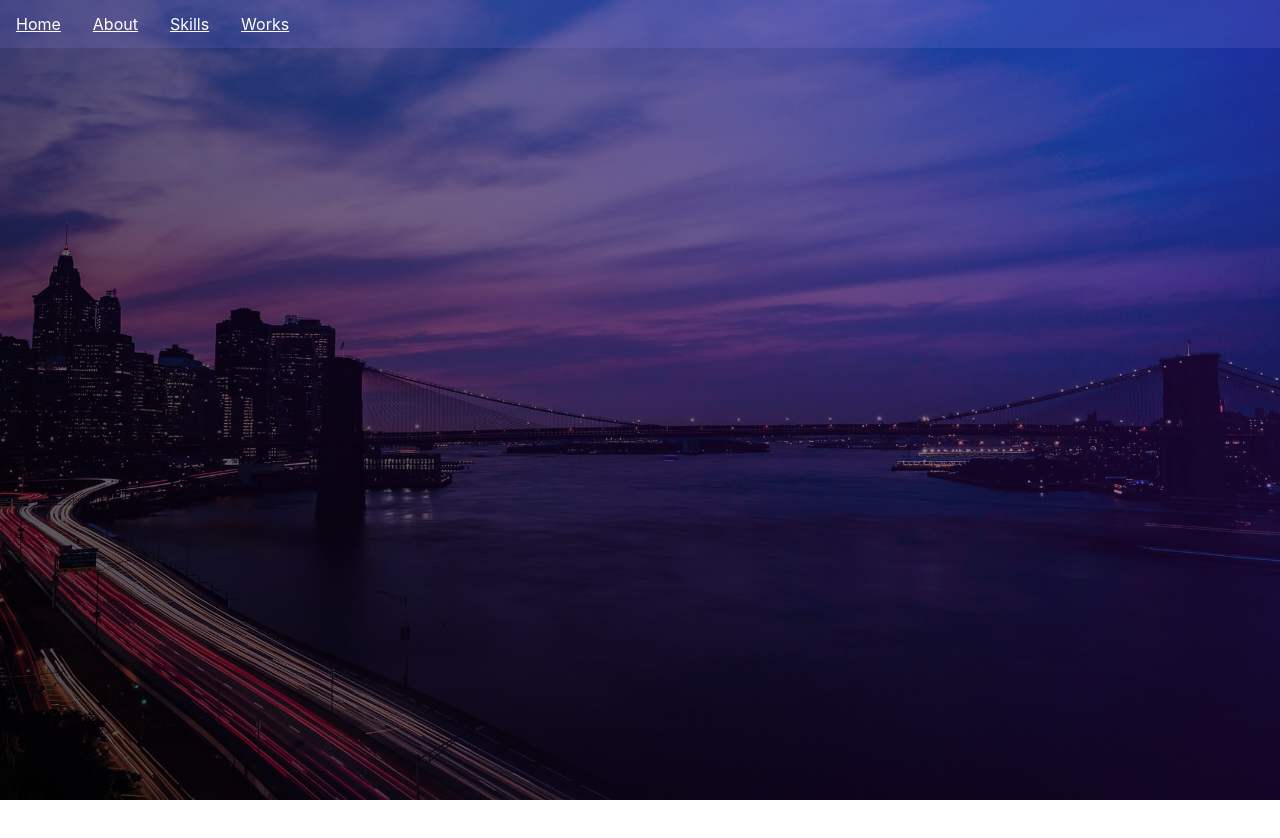
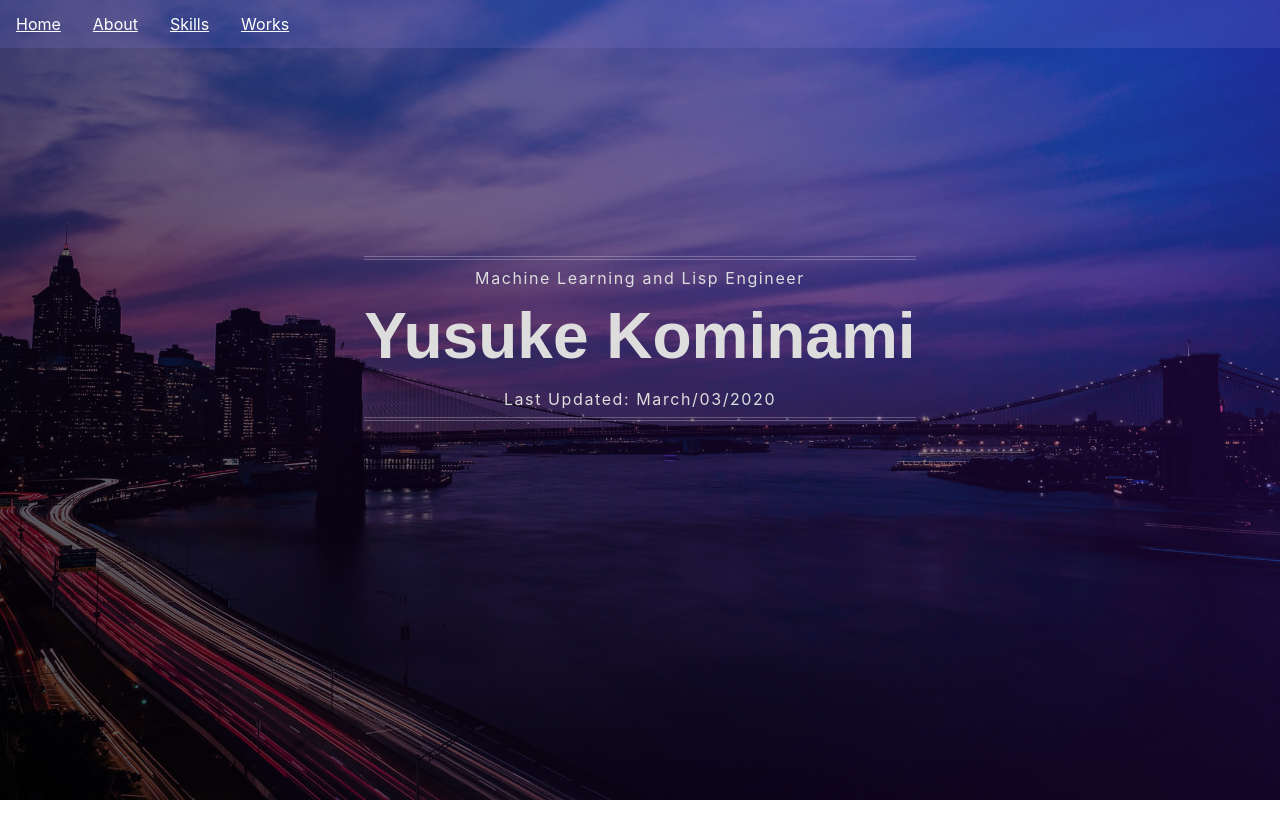
Before and after one commit to komi1230/portfolio, a React (Create React App) app: page / in a window 1280 px wide. Shown: the top 838 px of the page. Built offline with nearby package versions, Linux system fonts and the light colour scheme.

Commit message:
added top title

```diff
--- a/src/components/Top.js
+++ b/src/components/Top.js
@@ -2,6 +2,7 @@ import React, { useEffect, useState } from 'react'
 import "../index.css"
 
 
+const NavBar = () => {
   const scrollTop = () => {
     return Math.max(
       window.pageYOffset,
@@ -10,16 +11,15 @@ const scrollTop = () => {
     );
   };
 
-export const NavBar = () => {
   const [colorGradient, setColorGradient] = useState(0);
 
   const onScroll = () => {
     const position = scrollTop();
-    console.log(position)
-    if (position >= 450) {
+    const threshold = 200;
+    if (position >= threshold) {
       setColorGradient(1);
     } else {
-      setColorGradient(position/450);
+      setColorGradient(position/threshold);
     }
   };
 
@@ -28,9 +28,9 @@ export const NavBar = () => {
     return () => document.removeEventListener("scroll", onScroll);
   });
 
-  const colorR = String(126 - 76 * colorGradient);
-  const colorG = String(123 - 73 * colorGradient);
-  const colorB = String(215 - 165 * colorGradient);
+  const colorR = String(126 - 100 * colorGradient);
+  const colorG = String(123 - 92 * colorGradient);
+  const colorB = String(215 - 100 * colorGradient);
   const colorA = String(0.2 + 0.8 * colorGradient);
   const  scrollStyle = {
     backgroundColor: "rgba(" + colorR + "," + colorG + "," + colorB + "," + colorA + ")"
@@ -38,7 +38,7 @@ export const NavBar = () => {
 
   return (
     <header style={scrollStyle}>
-      <ul class="topnav">
+      <ul className="topnav">
         <li><a href="#home">Home</a></li>
         <li><a href="#about">About</a></li>
         <li><a href="#skills">Skills</a></li>
@@ -48,12 +48,29 @@ export const NavBar = () => {
   );
 };
 
+const TopCard = () => {
+  return (
+    <section className="card-parent">
+      <div className="card-child">
+        <div className="elseTop">
+          Machine Learning and Lisp Engineer
+        </div>
+        <div className="title">
+          Yusuke Kominami
+        </div>
+        <div className="elseBottom">
+          Last Updated: March/03/2020
+        </div>
+      </div>
+    </section>
+  )
+}
 
 export default function Top() {
     return (
         <div id="topview" >
-
             <NavBar/>
+            <TopCard/>
             <br/><br/><br/><br/><br/><br/><br/><br/><br/>
             <br/><br/><br/><br/><br/><br/><br/><br/><br/>
             <br/><br/><br/><br/><br/><br/><br/><br/><br/>
--- a/src/index.css
+++ b/src/index.css
@@ -25,14 +25,6 @@ code {
   height: 100vh;
 }
 
-#topview .card {
-  background-color: rgba(126, 123, 215, 0.2);
-}
-
-#topview h6 {
-  line-height: 1.7;
-}
-
 #topview header {
   position: fixed;
   width: 100%;
@@ -43,6 +35,7 @@ code {
   margin: 0;
   padding: 0;
   overflow: hidden;
+  z-index: 100;
 }
 
 #topview ul.topnav li {
@@ -55,6 +48,37 @@ code {
   text-align: center;
   padding: 14px 16px;
   transition: 2s;
+}
+
+#topview section.card-parent {
+  text-align: center;
+}
+
+#topview .card-child {
+  display: inline-block;
+  margin: 20% auto;
+  border: 4px double rgba(255, 255, 255, 0.25);
+  border-width: 4px 0;
+  color: #dddddd;
+  letter-spacing: 0.1em;
+}
+
+#topview .elseTop {
+  padding-top: 0.5em;
+}
+
+#topview .title {
+  padding: 0.25em 0 0.33em;
+  font: 700 4em/1 "Oswald", sans-serif;
+  letter-spacing: 0;
+}
+
+#topview .elseBottom {
+  padding-bottom: 0.5em;
+}
+
+#topview h6 {
+  line-height: 1.7;
 }
 
 #topview .navbar {
```
Lines whose indentation alone changed are shown as unchanged.
